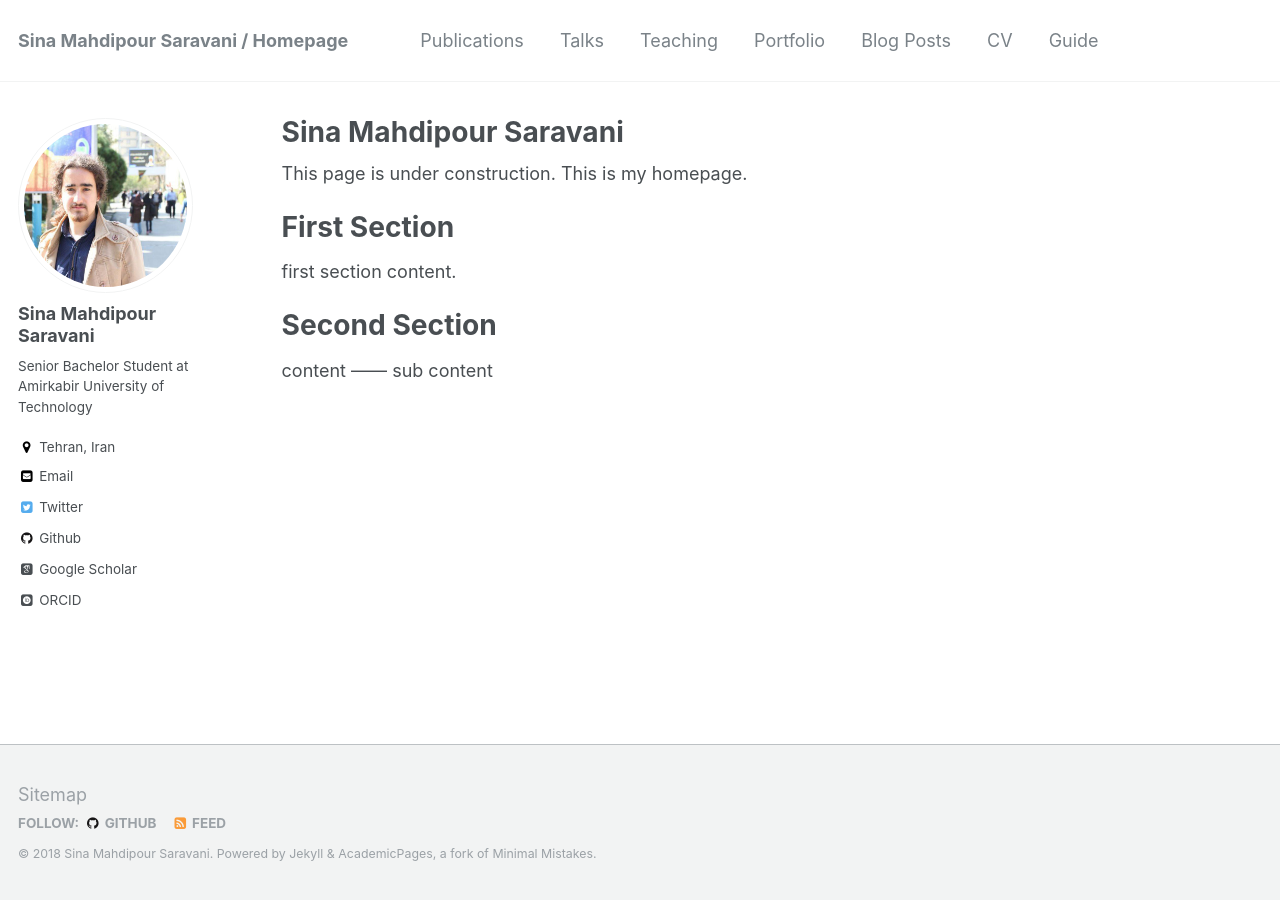
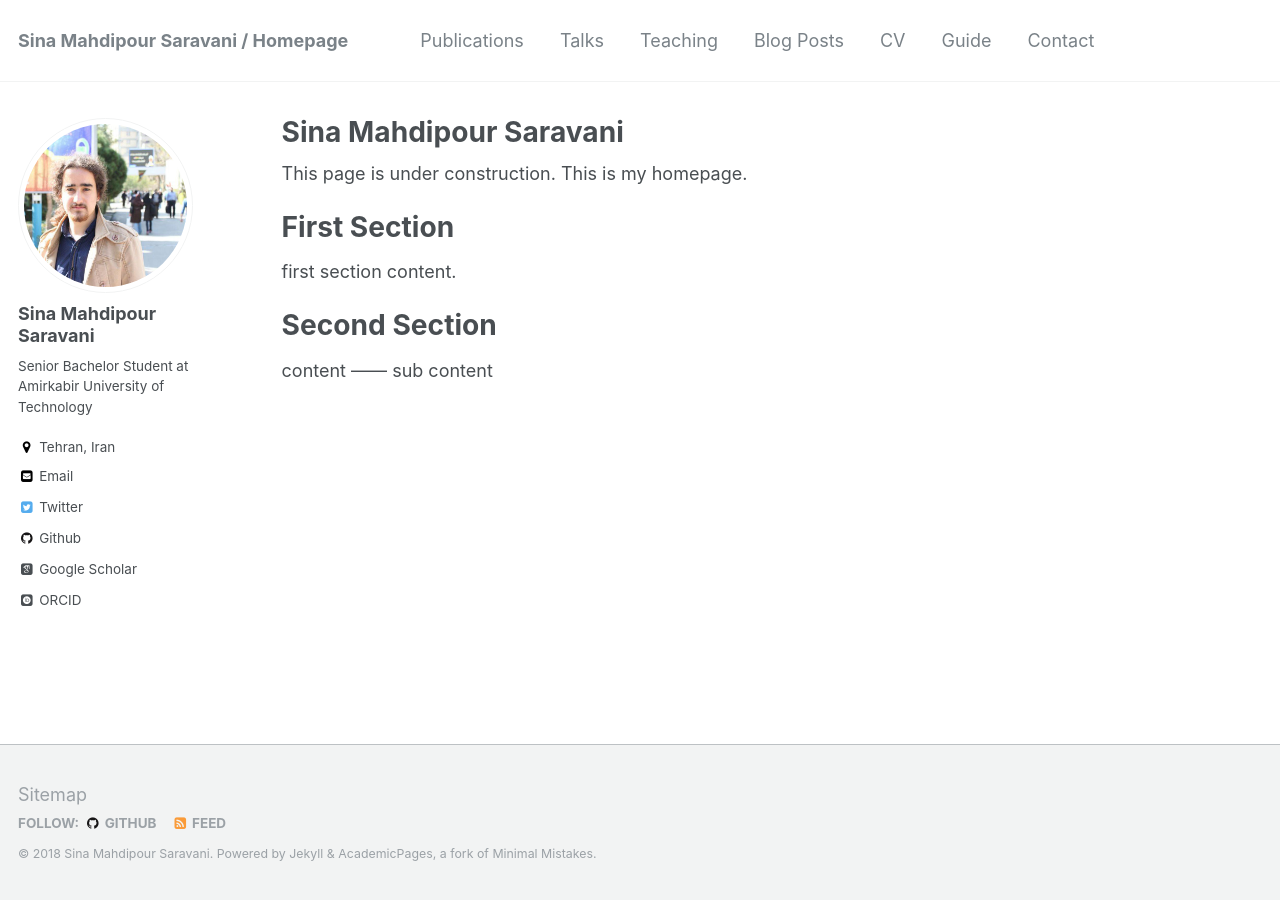
Before and after one commit to sinamps/sinamps.github.io, a Jekyll site: the page built from _pages/about.md, in a window 1280 px wide. Built offline with Jekyll 4.4.1, drawn with Linux system fonts in a browser that asks for light colours; some web fonts are replaced.

Commit message:
changing nav 2

```diff
--- a/_config.yml
+++ b/_config.yml
@@ -230,7 +230,7 @@ defaults:
     values:
       layout: single
       author_profile: true
-      share: false
+      share: true
       comment: true
   # _talks
   - scope:
--- a/_data/navigation.yml
+++ b/_data/navigation.yml
@@ -9,9 +9,6 @@ main:
   - title: "Teaching"
     url: /teaching/
 
-  - title: "Portfolio"
-    url: /portfolio/
-
   - title: "Blog Posts"
     url: /year-archive/
 
@@ -20,3 +17,6 @@ main:
 
   - title: "Guide"
     url: /markdown/
+
+  - title: "Contact"
+    url: /contact/
```
